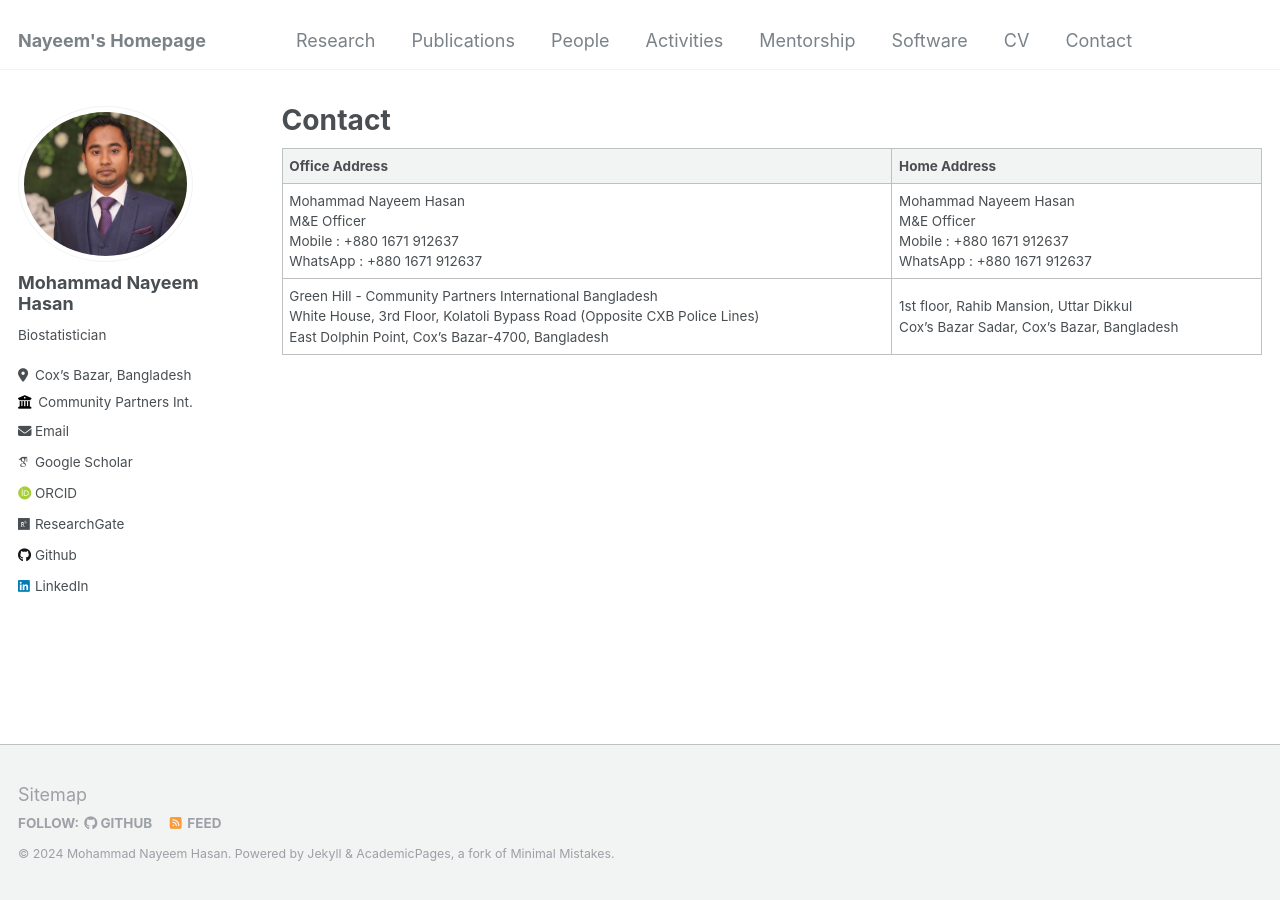
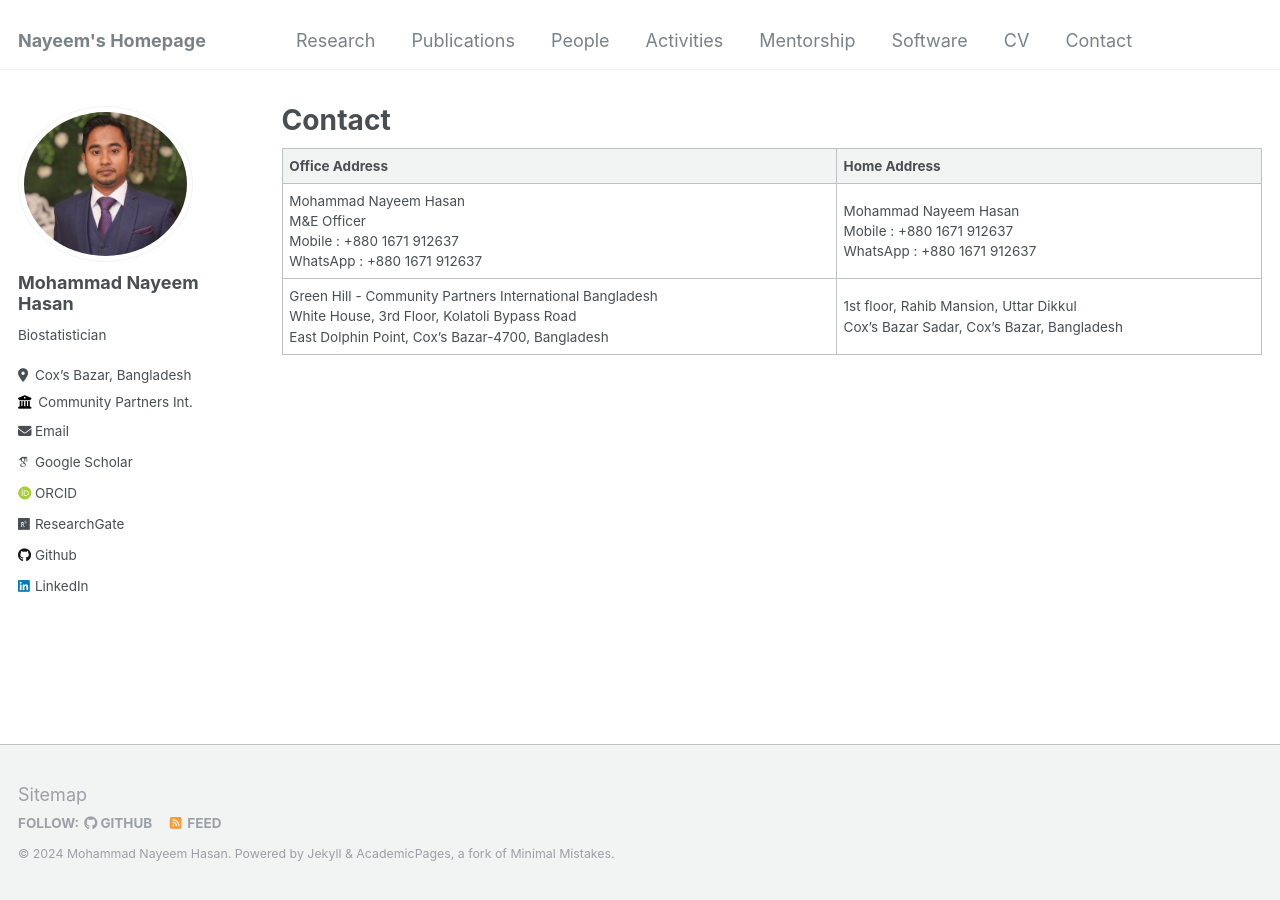
Before and after one commit to nayeemlab/nayeemlab.github.io, a Jekyll site: the page built from _pages/contact.md, in a window 1280 px wide. Built offline with Jekyll 4.4.1, drawn with Linux system fonts in a browser that asks for light colours; some web fonts are replaced.

Commit message:
Update contact.md

```diff
--- a/_pages/contact.md
+++ b/_pages/contact.md
@@ -7,5 +7,5 @@ author_profile: true
 
 | Office Address | Home Address |
 | -------| ----- |
-| Mohammad Nayeem Hasan <br> M&E Officer <br> Mobile     :	+880 1671 912637 <br> WhatsApp   :	+880 1671 912637 | Mohammad Nayeem Hasan <br> M&E Officer <br> Mobile     :	+880 1671 912637 <br> WhatsApp   :	+880 1671 912637 |
-| Green Hill - Community Partners International Bangladesh <br> White House, 3rd Floor, Kolatoli Bypass Road (Opposite CXB Police Lines) <br> East Dolphin Point, Cox's Bazar-4700, Bangladesh | 1st floor, Rahib Mansion, Uttar Dikkul <br> Cox’s Bazar Sadar, Cox’s Bazar, Bangladesh |
+| Mohammad Nayeem Hasan <br> M&E Officer <br> Mobile     :	+880 1671 912637 <br> WhatsApp   :	+880 1671 912637 | Mohammad Nayeem Hasan <br> Mobile     :	+880 1671 912637 <br> WhatsApp   :	+880 1671 912637 |
+| Green Hill - Community Partners International Bangladesh <br> White House, 3rd Floor, Kolatoli Bypass Road <br> East Dolphin Point, Cox's Bazar-4700, Bangladesh | 1st floor, Rahib Mansion, Uttar Dikkul <br> Cox’s Bazar Sadar, Cox’s Bazar, Bangladesh |
```
